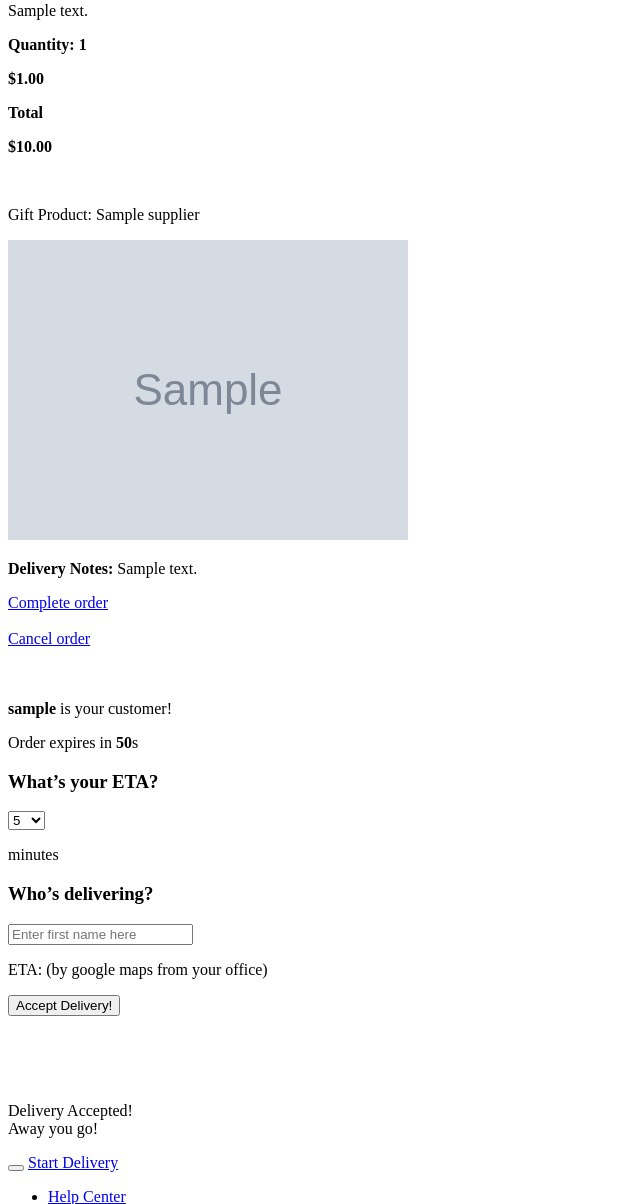
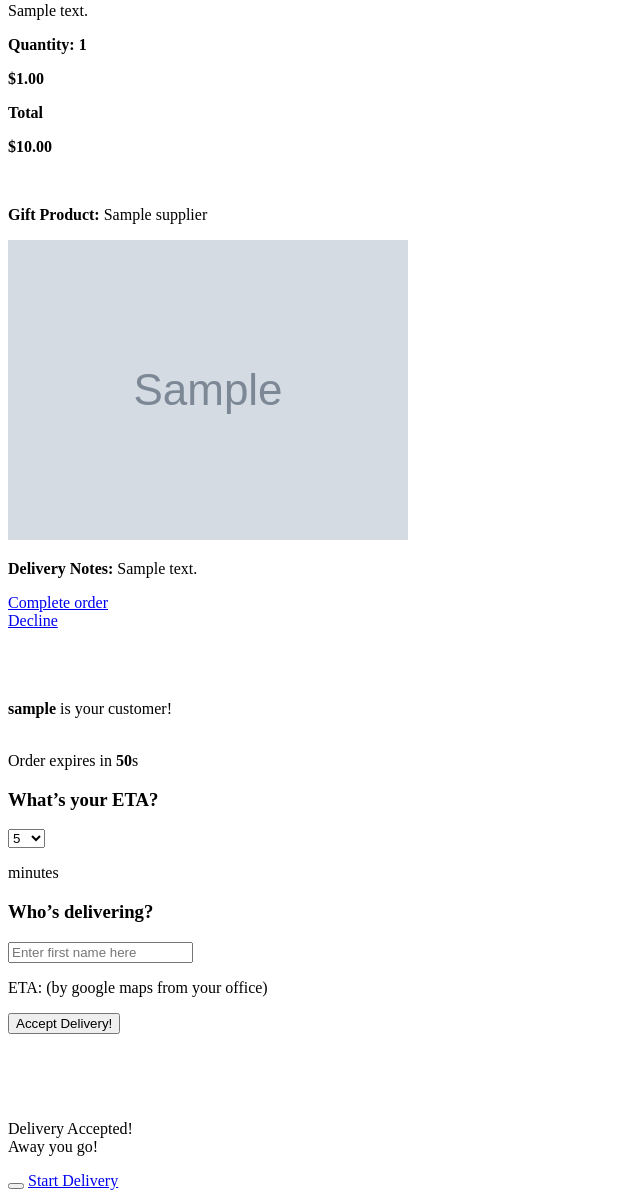
Before and after one commit to swaty007/swift-delivery, a Yii app: template frontend/views/supplier/show-order.php in a window 1280 px wide. Shown: the part 559-1763 px from the top of the page, without its empty margins (0-640 px from the left). Run offline with PHP 8.4 and a stand-in for Yii, Linux system fonts and the light colour scheme; the template is opened without the code that fills it: most values are stand-ins (such as "Sample title", 1, 10 or a date in 2020); grey boxes marked "Sample" are stand-in pictures; data that the repository does not hold is empty; some libraries are stand-ins or nearby versions.

Commit message:
v1.17 buttons + show

```diff
--- a/frontend/views/supplier/show-order.php
+++ b/frontend/views/supplier/show-order.php
@@ -107,8 +107,8 @@ use yii\helpers\Url;
                 <p class="text--xs text--blue-opacity">
                     <strong>&nbsp;</strong>
                 </p>
-                <p class="text--xs text--blue-opacity">
-                    Gift Product: <?=$order->supplier->product_name?>
+                <p class="text--xs">
+                    <strong>Gift Product:</strong> <?=$order->supplier->product_name?>
                 </p>
                 <div class="text-center">
                     <?= Html::img(Yii::$app->params['webUploadsDir'].$order->supplier->product_image, ['class' => 'on-way__img']); ?>
@@ -123,32 +123,28 @@ use yii\helpers\Url;
                 </p>
             </blockquotes>
         <?php else:;?>
-            <p class="text--xs text--blue-opacity">
-                <strong>&nbsp;</strong>
-            </p>
+            <br>
         <?php endif;?>
 
+        <div class="row">
+            <div class="col-sm-6">
         <?php if($order->status === common\models\Order::ORDER_STATUS_NEW):?>
-            <a href="#" class="btn-sm main-btn main-btn--black" data-direction="take-order" data-order-id="<?= $order->id ?>">
-                Take
-            </a>
-            <br>
-            <br>
-            <a href="<?=Url::toRoute(['supplier/index','cancelSupplier' => $order->id]);?>" class="main-btn main-btn--red">
-                Cancel order
+            <a href="#" class="btn-sm main-btn main-btn--black main-btn--succes" data-direction="take-order" data-order-id="<?= $order->id ?>">
+                Set ETA
             </a>
         <?php else: ?>
-            <a href="<?=Url::toRoute(['supplier/index','complete' => $order->id]);?>" class="main-btn main-btn--black">
+            <a href="<?=Url::toRoute(['supplier/index','complete' => $order->id]);?>" class="main-btn main-btn--black main-btn--succes">
                 Complete order
             </a>
-            <br>
-            <br>
-            <a href="<?=Url::toRoute(['supplier/index','cancelSupplier' => $order->id]);?>" class="main-btn main-btn--red">
-                Cancel order
-            </a>
         <?php endif;?>
-
-        <br>
+                <br>
+            </div>
+            <div class="col-sm-6">
+                <a href="<?=Url::toRoute(['supplier/index','cancelSupplier' => $order->id]);?>" class="main-btn main-btn--red main-btn--decline">
+                    Decline
+                </a>
+            </div>
+        </div>
         <br>
         <br>
 
@@ -157,7 +153,9 @@ use yii\helpers\Url;
         <div class="container">
             <div class="flex-center flex-center--between">
                 <div class="deliver__info--content">
+                    <br>
                     <p class="text text--white text--small"><strong><?=$order->customer->username;?></strong> is your customer!</p>
+                    <br>
 <!--                    --><?php //if($order->status !== common\models\Order::ORDER_STATUS_NEW):?>
 <!--                        <p class="text">-->
 <!--                            <a href="--><?//=Url::toRoute(['supplier/index','cancelSupplier' => $order->id]);?><!--" class="text text--red text--xs">-->
@@ -227,7 +225,7 @@ use yii\helpers\Url;
   var intervarPjax = setInterval(function () {
     if (typeof $.pjax !== 'undefined') {
       if (!$('.modal').is(':visible')) {
-        $.pjax.reload({container: "#supplier_order"});
+        // $.pjax.reload({container: "#supplier_order"});
       }
     }
   }, 1000)
--- a/frontend/web/scss/sections/_supplier-order.scss
+++ b/frontend/web/scss/sections/_supplier-order.scss
@@ -5,6 +5,7 @@
       border-radius: 10px;
       margin: 8px 0px 15px;
       padding: 0 20px;
+      border: 1px solid fade-out($brand-black, 0.9);
     }
     &__item {
       min-height: 50px;
```
Also changed, not shown: frontend/views/supplier/index.php (+6 -6 lines), frontend/web/scss/base/_globals.scss (+10 -0 lines), frontend/web/css/style.css.
